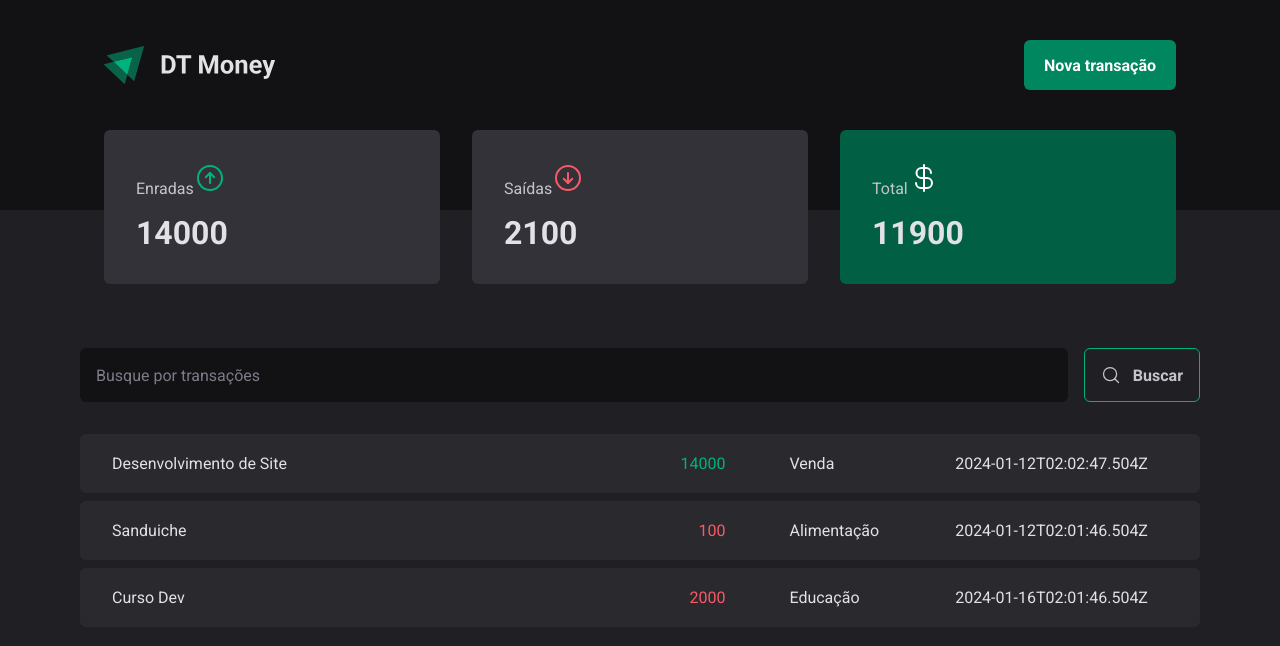
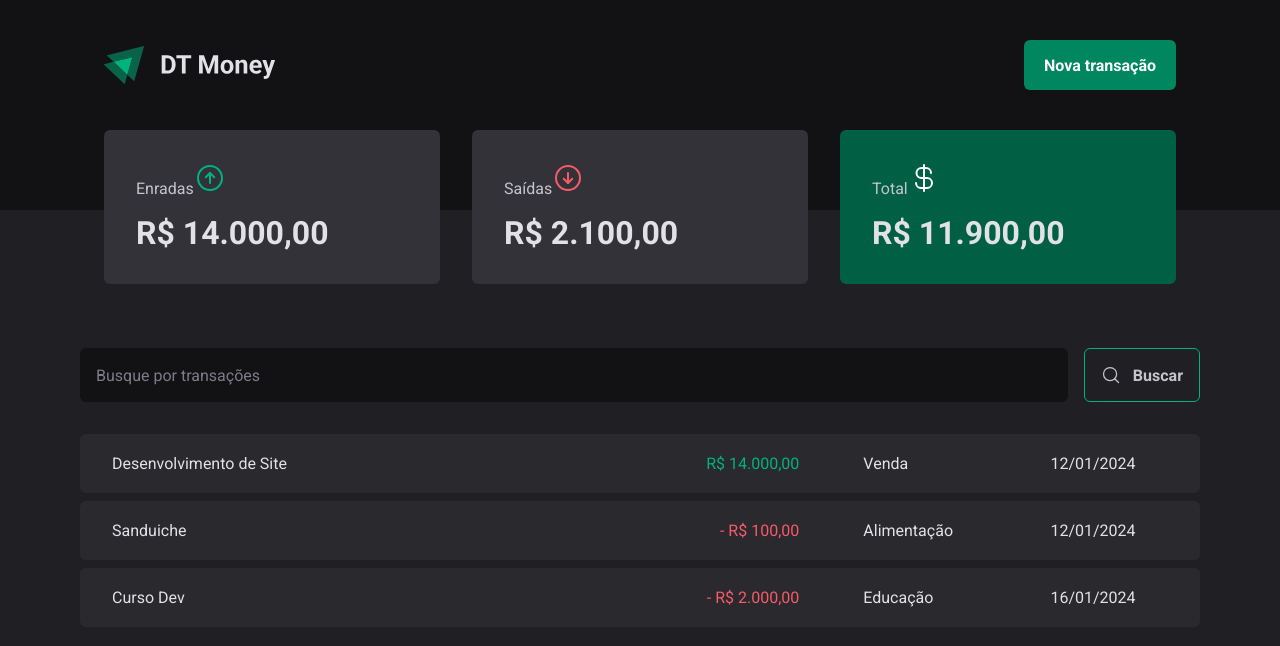
Before and after one commit to 4llves/DT-Money, a React (Vite) app: page / in a window 1280 px wide. Shown: the top 646 px of the page. Built offline with nearby package versions, Linux system fonts and the light colour scheme; data requests are answered from the project's data file.

Commit message:
implementing: format values date and values

```diff
--- a/src/components/Summary/index.tsx
+++ b/src/components/Summary/index.tsx
@@ -2,6 +2,7 @@
 import {  SummaryCard, SummaryContainer } from "./styles";
 import { TransactionsContext } from "../../contexts/TransactionsContext";
 import { useContext } from "react";
+import { priceFormatter } from "../../utils/formatter";
 
 export function Summary() {
   const { transactions } = useContext(TransactionsContext)
@@ -28,7 +29,7 @@
           </span>
         </header>
 
-        <strong>{summary.income}</strong>
+        <strong>{priceFormatter.format(summary.income)}</strong>
       </SummaryCard>
 
       <SummaryCard>
@@ -39,7 +40,7 @@
           </span>
         </header>
 
-        <strong>{summary.outcome}</strong>
+        <strong>{priceFormatter.format(summary.outcome)}</strong>
       </SummaryCard>
 
       <SummaryCard variant="green">
@@ -50,7 +51,7 @@
           </span>
         </header>
 
-        <strong>{summary.total}</strong>
+        <strong>{priceFormatter.format(summary.total)}</strong>
       </SummaryCard>
     </SummaryContainer>
   )
--- a/src/pages/Transactions/index.tsx
+++ b/src/pages/Transactions/index.tsx
@@ -4,6 +4,7 @@
 import { SearchForm } from "./components/SearchForm";
 import { PriceHighLight, TransactionsContainer, TransactionsTable } from "./styles";
 import { TransactionsContext } from "../../contexts/TransactionsContext";
+import { dateFormatter, priceFormatter } from "../../utils/formatter";
 
 export function Transactions() {
   const { transactions } = useContext(TransactionsContext)
@@ -26,11 +27,12 @@
                   <td width="50%">{transaction.description}</td>
                   <td>
                     <PriceHighLight variant={transaction.type}>
-                      {transaction.price}
+                      {transaction.type === 'outcome' && '- '}
+                      {priceFormatter.format(transaction.price)}
                     </PriceHighLight>
                   </td>
                   <td>{transaction.category}</td>
-                  <td>{transaction.createdAt}</td>
+                  <td>{dateFormatter.format(new Date(transaction.createdAt))}</td>
                 </tr>
 
               )
--- /dev/null
+++ b/src/utils/formatter.ts
@@ -0,0 +1,6 @@
+export const dateFormatter = new Intl.DateTimeFormat('pt-BR')
+
+export const priceFormatter = Intl.NumberFormat('pt-BR', {
+  style: 'currency',
+  currency: 'BRL',
+})
```
